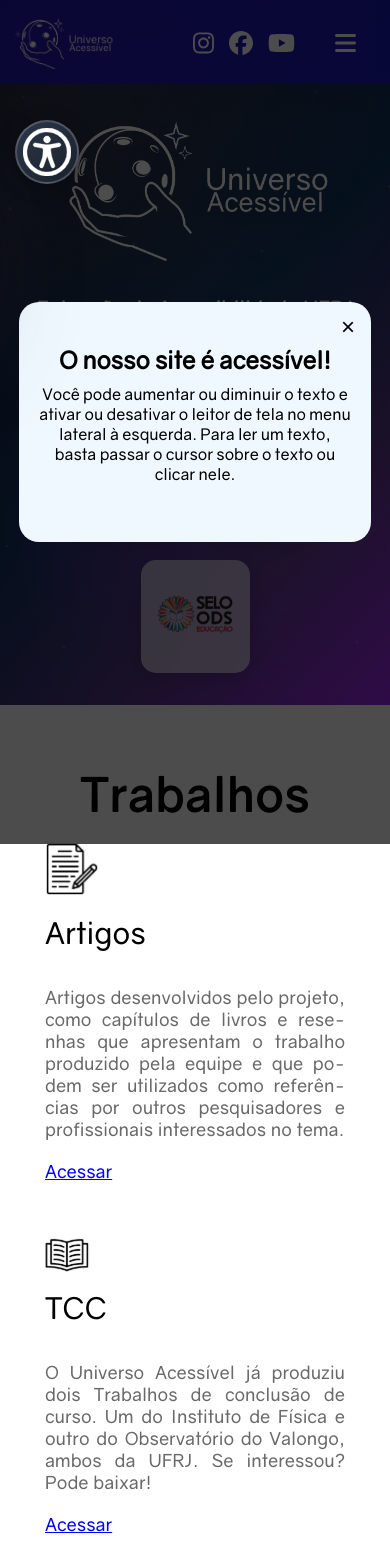
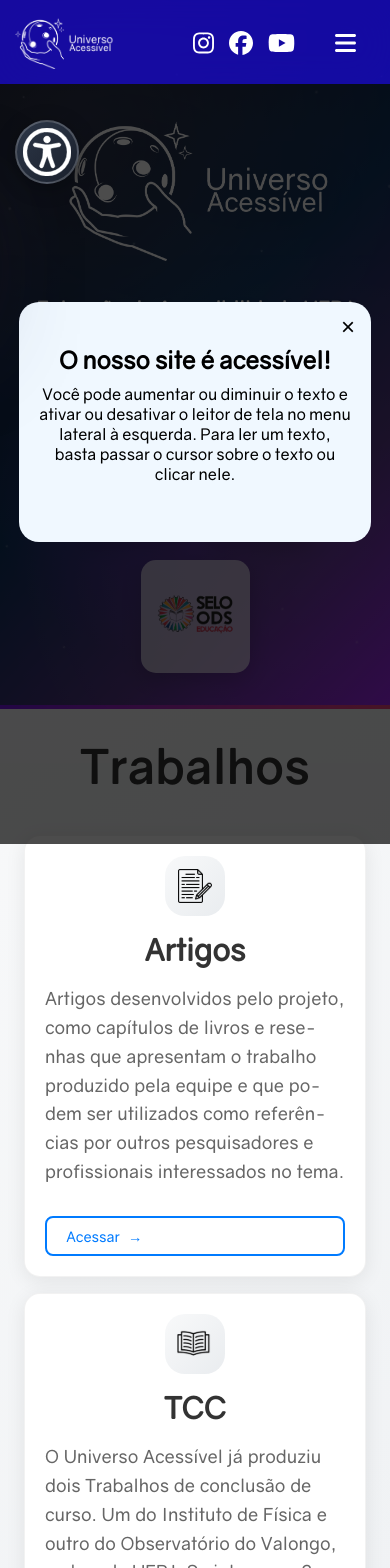
Before and after one commit to Universo-Acessivel/universo-acessivel, a React (Create React App) app: page / in a window 390 px wide. Shown: the top 1568 px of the page. Built offline with nearby package versions, Linux system fonts and the light colour scheme.

Commit message:
feat: trabalhos css

```diff
--- a/src/components/Files/Files.css
+++ b/src/components/Files/Files.css
@@ -1,28 +1,119 @@
+.files-section {
+    background: linear-gradient(135deg, #f8f9fa 0%, #e9ecef 100%);
+    position: relative;
+    overflow: hidden;
+}
+
+.files-section::before {
+    content: '';
+    position: absolute;
+    top: 0;
+    left: 0;
+    right: 0;
+    height: 4px;
+    background: linear-gradient(90deg, #007bff, #6610f2, #e83e8c, #fd7e14);
+    background-size: 300% 100%;
+    animation: gradientShift 3s ease-in-out infinite;
+}
+
+@keyframes gradientShift {
+    0%, 100% { background-position: 0% 50%; }
+    50% { background-position: 100% 50%; }
+}
+
 .files-container {
     display: flex;
     flex-wrap: wrap;
-    row-gap: 100px;
     justify-content: center;
-    background-color: rgb(255, 255, 255);
-    padding: 5% 0;
+    gap: 2rem;
+    padding: 2rem 2rem;
+    max-width: 1600px;
+    margin: 0 auto;
 }
 
-.files-title{
-    background-color: rgb(255, 255, 255);
+.files-title {
+    background: transparent;
     font-family: 'Gravity-Bold';
     text-align: center;
-    padding-top: 3%;
+    padding: 4rem 0 2rem 0;
+    position: relative;
+    color: #333;
+}
+
+/* Responsive Design */
+@media screen and (min-width: 1920px) {
+    .files-container {
+        gap: 3rem;
+        padding: 2rem 2rem 4rem 2rem;
+    }
+}
+
+@media screen and (min-width: 1400px) and (max-width: 1919px) {
+    .files-container {
+        gap: 2.5rem;
+        padding: 2rem 2rem 3rem 2rem;
+    }
+}
+
+@media screen and (min-width: 1080px) and (max-width: 1399px) {
+    .files-container {
+        gap: 1.5rem;
+        padding: 2rem 1.5rem 3rem 1.5rem;
+        max-width: 1300px;
+    }
+
+    .material-container {
+        flex: 1 1 220px;
+        max-width: 280px;
+    }
 }
 
 @media screen and (max-width: 1700px) {
-    .files-title{
-        padding-top: 60px;
+    .files-title {
+        padding: 3rem 0 1.5rem 0;
     }
 }
 
-@media screen and (max-width: 820px) {
+@media screen and (max-width: 1024px) {
     .files-container {
-        padding: 8% 5%;
-        row-gap: 50px;
+        gap: 1.5rem;
+        padding: 3rem 1.5rem;
+    }
+
+    .files-title {
+        padding: 2.5rem 0 1rem 0;
+    }
+
+    .material-container {
+        flex: 1 1 280px;
+        max-width: 400px;
     }
 }
+
+@media screen and (max-width: 768px) {
+    .files-container {
+        gap: 1.5rem;
+        padding: 2rem 1rem;
+        justify-content: center;
+    }
+
+    .files-title {
+        padding: 2rem 0 1rem 0;
+    }
+
+    .material-container {
+        flex: 1 1 100%;
+        max-width: 500px;
+    }
+}
+
+@media screen and (max-width: 480px) {
+    .files-container {
+        padding: 1.5rem 0.75rem;
+        gap: 1rem;
+    }
+
+    .material-container {
+        max-width: 100%;
+    }
+}
--- a/src/components/Files/Files.js
+++ b/src/components/Files/Files.js
@@ -63,7 +63,7 @@
   ]
 
   return (
-    <>
+    <div className="files-section">
       <div
         id="trabalhos"
         className='files-title section-title'
@@ -73,8 +73,9 @@
         Trabalhos
       </div>
         <div className='files-container'>
-          {materials.map((material) => (
+          {materials.map((material, index) => (
             <Material
+              key={index}
               imgSrc={material.imgSrc}
               alt={material.alt}
               size={material.size}
@@ -86,7 +87,7 @@
             />
           ))}
         </div>
-      </>
+    </div>
   );
 };
 
--- a/src/components/Files/Material/Material.css
+++ b/src/components/Files/Material/Material.css
@@ -1,45 +1,176 @@
-.material-container{
-    padding: 0% 4%;
-    width: 300px;
+.material-container {
+    background: #ffffff;
+    border-radius: 16px;
+    padding: 2rem;
+    box-shadow: 0 4px 20px rgba(0, 0, 0, 0.08);
+    transition: all 0.3s cubic-bezier(0.4, 0, 0.2, 1);
+    position: relative;
+    overflow: hidden;
+    border: 1px solid rgba(0, 0, 0, 0.05);
+    display: flex;
+    flex-direction: column;
+    flex: 1 1 250px;
+    min-height: 400px;
+    max-width: 300px;
 }
 
-#icons{
-    width: 0%;
-    margin-left: 0%;
+.material-container::before {
+    content: '';
+    position: absolute;
+    top: 0;
+    left: 0;
+    right: 0;
+    height: 4px;
+    background: linear-gradient(90deg, #007bff, #6610f2);
+    transform: scaleX(0);
+    transform-origin: left;
+    transition: transform 0.3s ease;
 }
 
-.material-title{
-    padding: 5% 0%;
+.material-container:hover {
+    transform: translateY(-4px);
+    box-shadow: 0 8px 30px rgba(0, 0, 0, 0.12);
+    z-index: 2;
 }
 
-.material-text{
-    color: #696969;
-    width: 300px;
+.material-container:hover::before {
+    transform: scaleX(1);
+}
+
+.material-icon-wrapper {
+    display: flex;
+    align-items: center;
+    justify-content: center;
+    width: 80px;
+    height: 80px;
+    background: linear-gradient(135deg, #f8f9fa, #e9ecef);
+    border-radius: 20px;
+    margin: 0 auto 1.5rem auto;
+    transition: all 0.3s ease;
+    position: relative;
+}
+
+.material-container:hover .material-icon-wrapper {
+    background: linear-gradient(135deg, #007bff, #6610f2);
+    transform: scale(1.1);
+}
+
+.material-container:hover .material-icon-wrapper img {
+    filter: brightness(0) invert(1);
+}
+
+#icons {
+    width: auto;
     height: auto;
-    hyphens: auto; /* quebra de palavra */
+    max-width: 60%;
+    max-height: 60%;
+    transition: all 0.3s ease;
+    margin: 0;
+}
+
+.material-title {
+    text-align: center;
+    margin-bottom: 1rem;
+    color: #333;
+    font-weight: 600;
+    cursor: pointer;
+    transition: color 0.3s ease;
+}
+
+.material-container:hover .material-title {
+    color: #007bff;
+}
+
+.material-text {
+    color: #666;
+    line-height: 1.6;
+    margin-bottom: 1.5rem;
+    text-align: left;
+    hyphens: auto;
     -webkit-hyphens: auto;
     -ms-hyphens: auto;
     -moz-hyphens: auto;
-    word-spacing: 1px; /* Ajuste do espaçamento entre palavras */
-    text-align: justify; /* justify ou start? decida */
+    word-spacing: 1px;
+    flex-grow: 1;
 }
 
-.touch-icon img {
-    margin-top: -4% !important;
+.material-link {
+    display: inline-flex;
+    align-items: center;
+    gap: 0.5rem;
+    color: #007bff;
+    text-decoration: none;
+    font-weight: 500;
+    padding: 0.75rem 1.5rem;
+    border: 2px solid #007bff;
+    border-radius: 8px;
+    transition: all 0.3s ease;
+    background: transparent;
+    cursor: pointer;
+    position: relative;
+    overflow: hidden;
 }
 
-.book-icon img {
-    margin-bottom: -3%;
+.material-link::before {
+    content: '';
+    position: absolute;
+    top: 0;
+    left: -100%;
+    width: 100%;
+    height: 100%;
+    background: #007bff;
+    transition: left 0.3s ease;
+    z-index: -1;
 }
 
-a{
-    color:#0000FE;
-    text-decoration: underline;
+.material-link:hover {
+    color: white;
+    transform: translateY(-2px);
+    box-shadow: 0 4px 12px rgba(0, 123, 255, 0.3);
 }
 
-@media screen and (max-width: 1184px) {
-    .material-text {
-        height: auto;
-        min-height: 0px;
+.material-link:hover::before {
+    left: 0;
+}
+
+.material-link::after {
+    content: '→';
+    transition: transform 0.3s ease;
+}
+
+.material-link:hover::after {
+    transform: translateX(4px);
+}
+
+/* Responsive Design */
+@media screen and (max-width: 768px) {
+    .material-container {
+        padding: 1.5rem;
+    }
+
+    .material-icon-wrapper {
+        width: 70px;
+        height: 70px;
+        margin-bottom: 1rem;
+    }
+
+    .material-link {
+        padding: 0.6rem 1.2rem;
+        font-size: 0.9rem;
     }
 }
+
+@media screen and (max-width: 480px) {
+    .material-container {
+        padding: 1.25rem;
+    }
+
+    .material-icon-wrapper {
+        width: 60px;
+        height: 60px;
+    }
+
+    .material-text {
+        font-size: 0.9rem;
+    }
+}
--- a/src/components/Files/Material/Material.js
+++ b/src/components/Files/Material/Material.js
@@ -3,11 +3,6 @@
 import { TextReaderContext } from '../../../context/TextReaderContext';
 
 function Material({ imgSrc, alt, size, title, text, linkText, className, downloadLink }){
-  const imageSize = {
-    'min-width': size,
-    'min-height': size
-  };
-
   const { isTextReaderEnabled } = useContext(TextReaderContext);
 
   const handleTextRead = (text) => {
@@ -21,7 +16,10 @@
 
   return (
     <div className={`material-container ${className}`}>
-        <img id="icons" src={imgSrc} alt={alt} style={imageSize} />
+        <div className="material-icon-wrapper">
+          <img id="icons" src={imgSrc} alt={alt} />
+        </div>
+
         <div
           className='material-title subsection-title'
           onClick={() => handleTextRead(title)}
@@ -29,7 +27,7 @@
         >
           {title}
         </div>
-        <br></br>
+
         <div
           className='material-text section-description'
           onClick={() => handleTextRead(text)}
@@ -37,13 +35,13 @@
         >
           {text}
         </div>
-        <br></br>
+
         <a
-          className="section-description"
+          className="material-link"
           href={downloadLink}
           target="_blank"
           rel="noopener noreferrer"
-          onMouseEnter={() => handleTextRead(linkText)} // decidi tirar o onClick porque não quero que o texto seja reproduzido quando o usuário quer acessar de fato o material
+          onMouseEnter={() => handleTextRead(linkText)}
         >
           {linkText}
         </a>
--- a/src/components/Header/Header.css
+++ b/src/components/Header/Header.css
@@ -6,7 +6,7 @@
   width: 100%;
   height: 4em;
   display: flex;
-  z-index: 1;
+  z-index: 100000;
   background-color: rgba(31, 10, 255, 0.6);
   backdrop-filter: blur(20px);
 }
```
